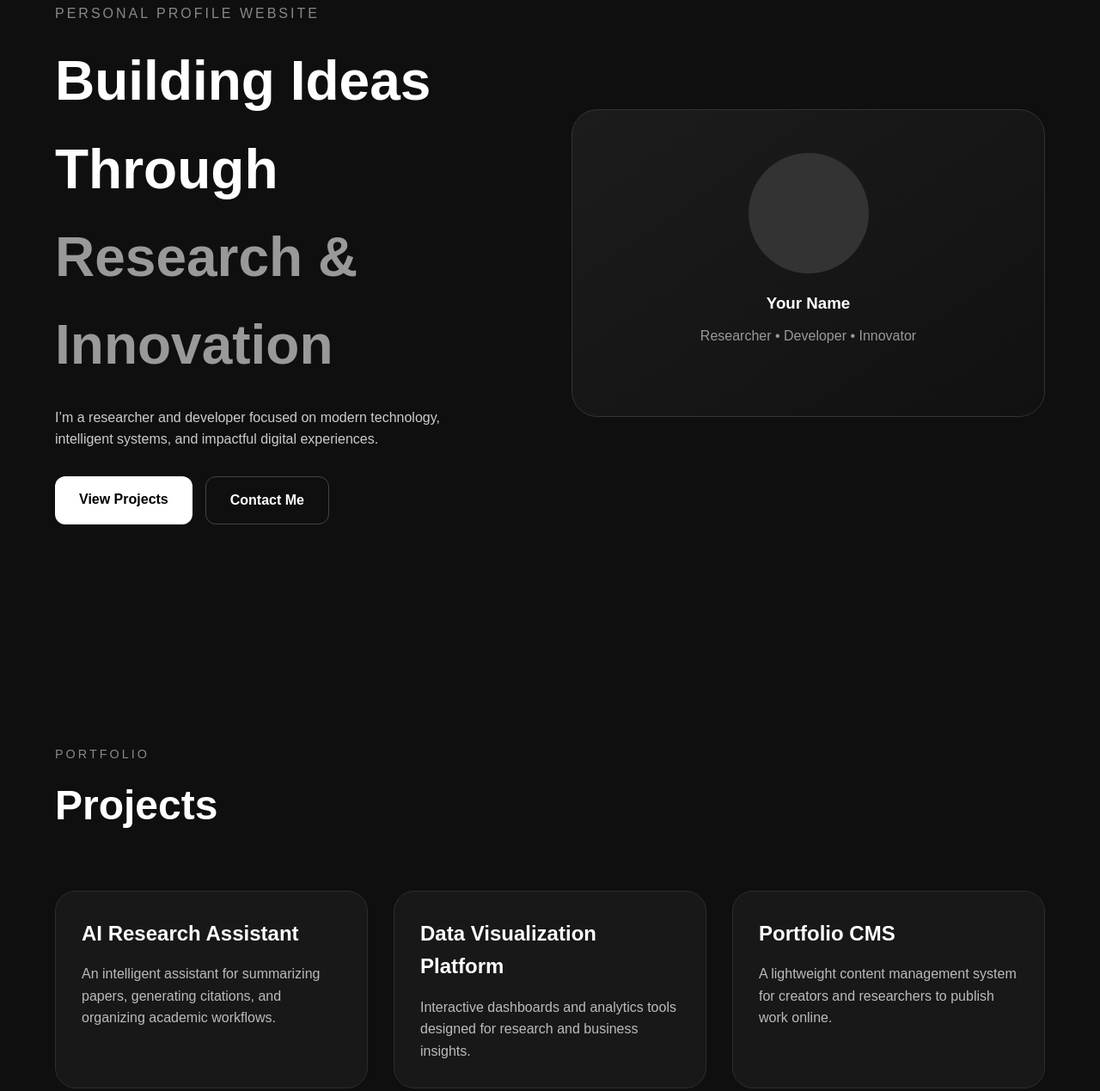
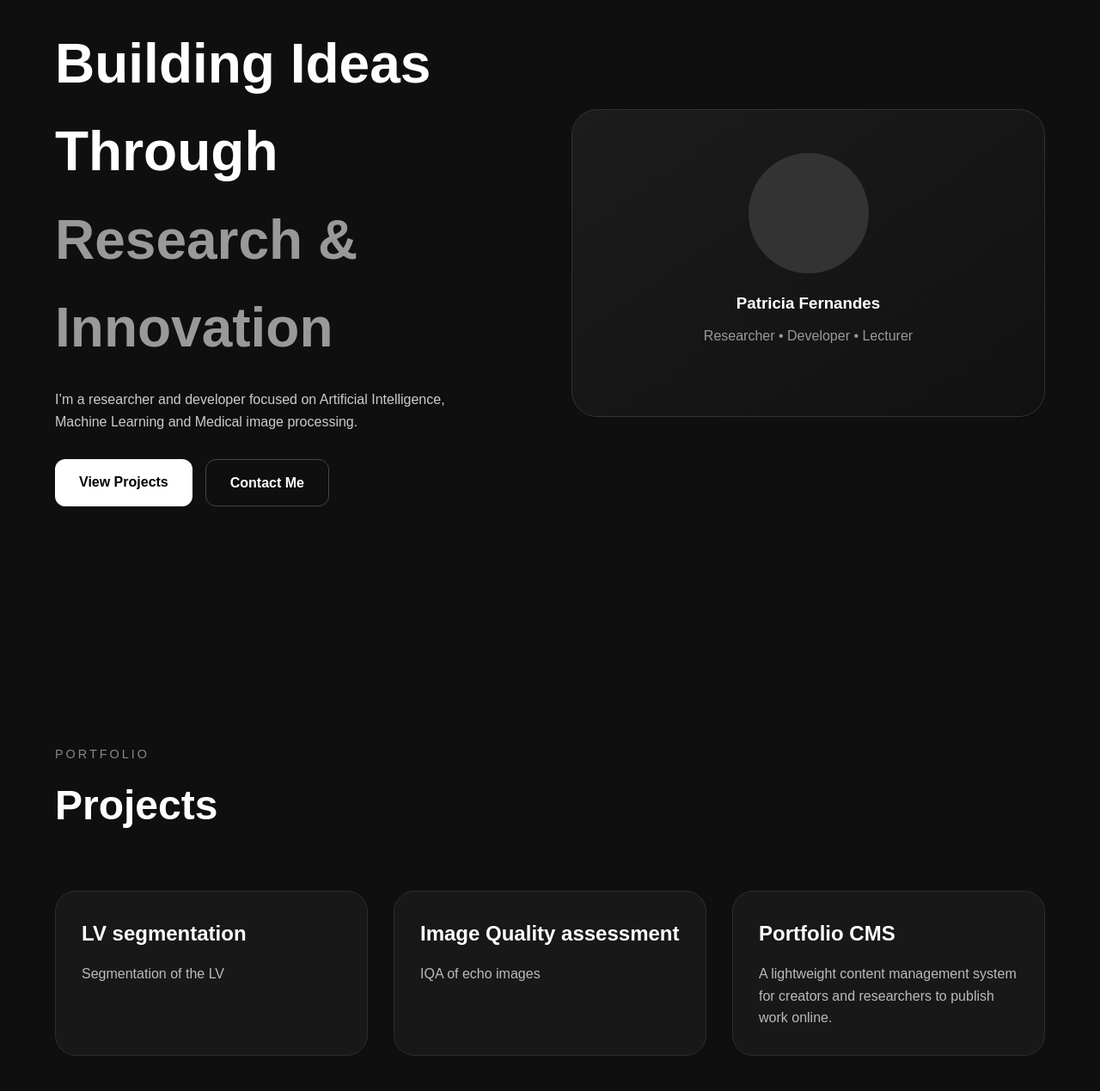
Before and after one commit to fernandespatri21/fernandespatri21.github.io, a plain HTML site: page index.html in a window 1280 px wide. Shown: the part 241-1510 px from the top of the page at 86% size. Drawn offline with Linux system fonts and the light colour scheme.

Commit message:
Update index.html

```diff
--- a/index.html
+++ b/index.html
@@ -3,7 +3,7 @@
 <head>
   <meta charset="UTF-8" />
   <meta name="viewport" content="width=device-width, initial-scale=1.0" />
-  <title>Personal Profile Website</title>
+  <title>PF_Personal Profile Website</title>
 
   <style>
     * {
@@ -265,7 +265,7 @@
   <header>
     <div class="container">
       <nav>
-        <h1>Your Name</h1>
+        <h1>Patricia Fernandes</h1>
 
         <ul>
           <li><a href="#home">Home</a></li>
@@ -280,17 +280,13 @@
   <section id="home">
     <div class="container hero">
       <div>
-        <p style="letter-spacing: 3px; color: #888; text-transform: uppercase; margin-bottom: 15px;">
-          Personal Profile Website
-        </p>
 
         <h2>
           Building Ideas Through <span>Research & Innovation</span>
         </h2>
 
         <p>
-          I’m a researcher and developer focused on modern technology,
-          intelligent systems, and impactful digital experiences.
+          I’m a researcher and developer focused on Artificial Intelligence, Machine Learning and Medical image processing.
         </p>
 
         <div class="btn-group">
@@ -301,9 +297,9 @@
 
       <div class="profile-card">
         <div class="profile-img"></div>
-        <h3>Your Name</h3>
+        <h3>Patricia Fernandes</h3>
         <p style="color:#999; margin-top:10px;">
-          Researcher • Developer • Innovator
+          Researcher • Developer • Lecturer
         </p>
       </div>
     </div>
@@ -318,18 +314,16 @@
 
       <div class="cards">
         <div class="card">
-          <h3>AI Research Assistant</h3>
+          <h3>LV segmentation</h3>
           <p>
-            An intelligent assistant for summarizing papers, generating
-            citations, and organizing academic workflows.
+            Segmentation of the LV
           </p>
         </div>
 
         <div class="card">
-          <h3>Data Visualization Platform</h3>
+          <h3>Image Quality assessment</h3>
           <p>
-            Interactive dashboards and analytics tools designed for research
-            and business insights.
+            IQA of echo images
           </p>
         </div>
 
```
